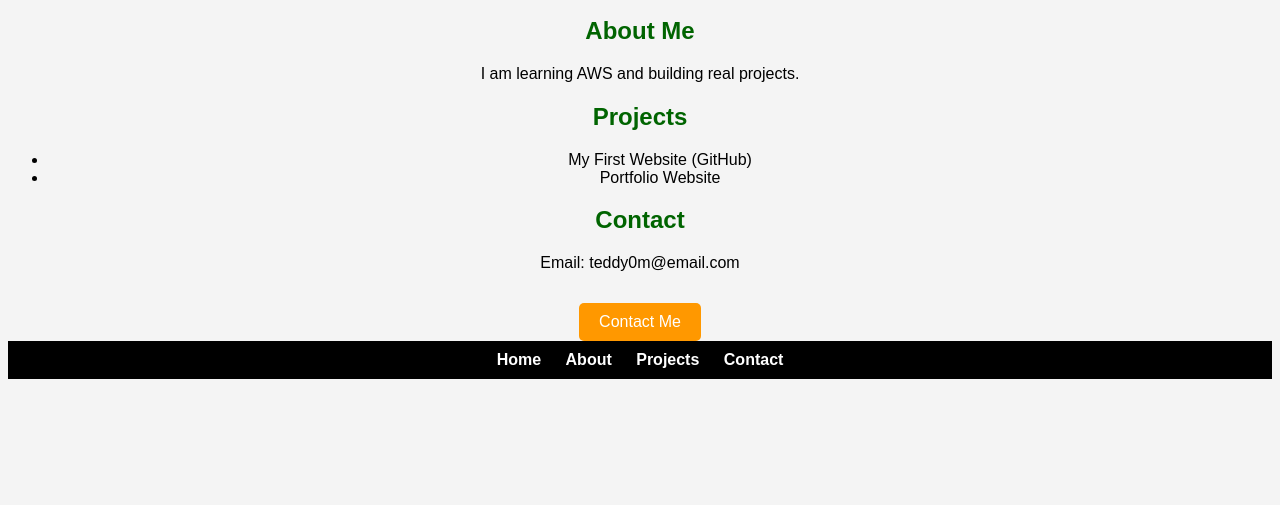
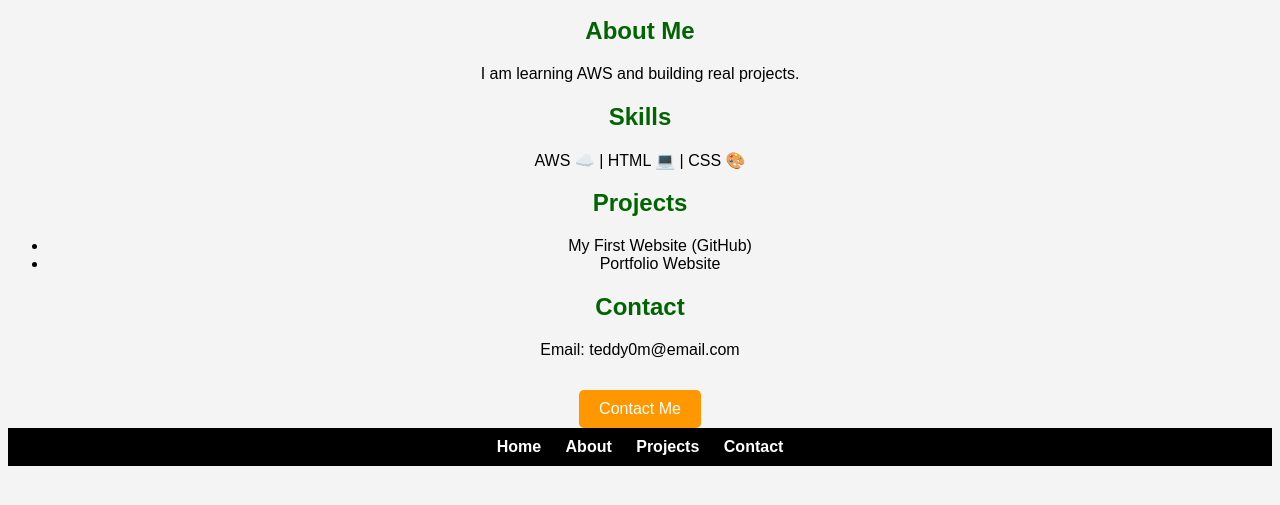
Before and after one commit to Rocky606143/portfolio-website, a plain HTML site: page index.html in a window 1280 px wide. Shown: the part 253-758 px from the top of the page. Drawn offline with Linux system fonts and the light colour scheme.

Commit message:
Add skills section to index.html

```diff
--- a/index.html
+++ b/index.html
@@ -13,6 +13,8 @@
 <h2>About Me</h2>
 <p>I am learning AWS and building real projects.</p>
 
+  <h2>Skills</h2>
+<p>AWS ☁️ | HTML 💻 | CSS 🎨</p>
 <h2>Projects</h2>
 <ul>
 <li>My First Website (GitHub)</li>
```
